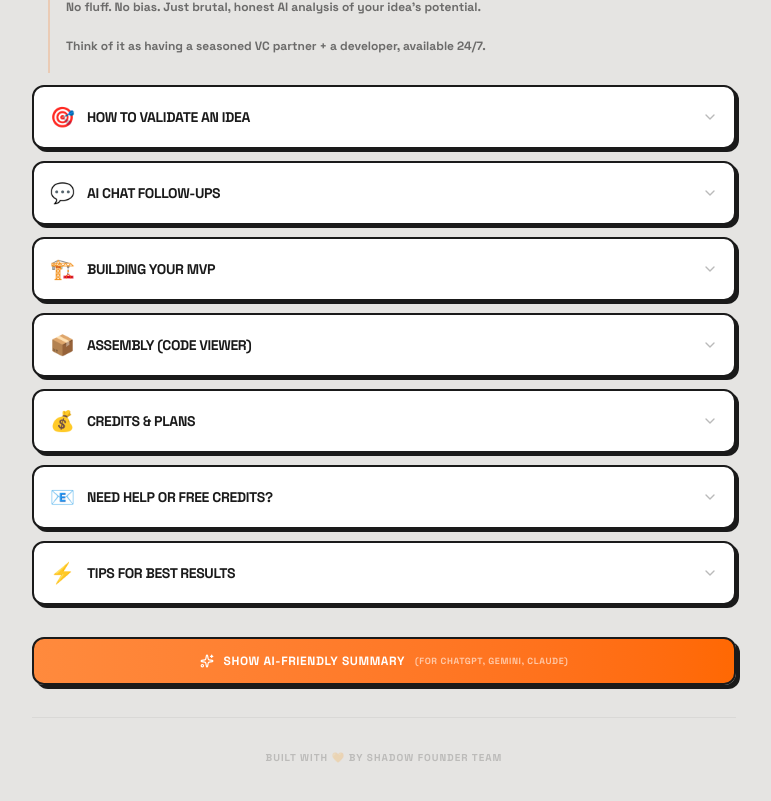
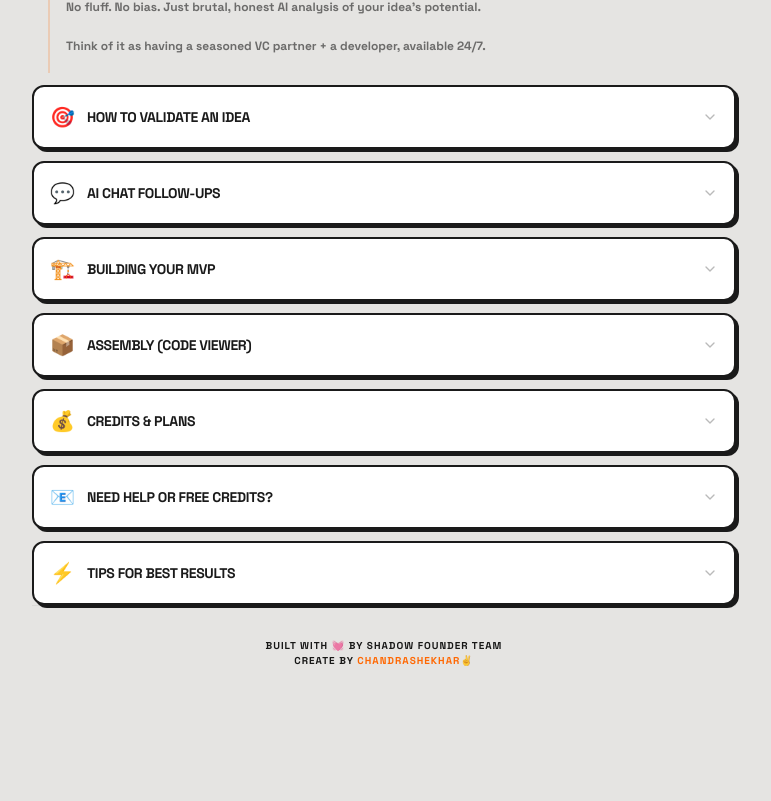
Before and after one commit to StarDust130/Shadow-Founder, a Next.js app: page /help in a window 1280 px wide. Shown: the part 399-1200 px from the top of the page, without its empty margins (256-1027 px from the left). After the commit the page ends 1131 px from the top, so only its background shows below. Built offline with nearby package versions, Linux system fonts and the light colour scheme.

Commit message:
feat: improve code formatting and update footer content in HelpPage

```diff
--- a/app/help/page.tsx
+++ b/app/help/page.tsx
@@ -228,7 +228,9 @@ export default function HelpPage() {
               transition={{ delay: 0.08 + i * 0.04 }}
             >
               <button
-                onClick={() => setExpandedSection(expandedSection === i ? null : i)}
+                onClick={() =>
+                  setExpandedSection(expandedSection === i ? null : i)
+                }
                 className="w-full flex items-center gap-3 p-4 bg-white border-2 border-[#1A1A1A] rounded-xl shadow-[3px_3px_0_#1A1A1A] hover:shadow-[4px_4px_0_#FF6803] transition-all cursor-pointer group text-left"
               >
                 <span className="text-xl">{section.emoji}</span>
@@ -239,7 +241,10 @@ export default function HelpPage() {
                   animate={{ rotate: expandedSection === i ? 180 : 0 }}
                   transition={{ duration: 0.2 }}
                 >
-                  <ChevronDown size={16} className="text-[#1A1A1A]/30 group-hover:text-[#FF6803] transition-colors" />
+                  <ChevronDown
+                    size={16}
+                    className="text-[#1A1A1A]/30 group-hover:text-[#FF6803] transition-colors"
+                  />
                 </motion.div>
               </button>
               <AnimatePresence>
@@ -256,7 +261,10 @@ export default function HelpPage() {
                         <div className="text-xs text-[#1A1A1A]/60 font-bold leading-relaxed whitespace-pre-line">
                           {section.content.split("**").map((part, j) =>
                             j % 2 === 1 ? (
-                              <span key={j} className="text-[#1A1A1A] font-black">
+                              <span
+                                key={j}
+                                className="text-[#1A1A1A] font-black"
+                              >
                                 {part}
                               </span>
                             ) : (
@@ -272,11 +280,16 @@ export default function HelpPage() {
                               key={j}
                               className="flex items-start gap-2.5 text-xs text-[#1A1A1A]/60 font-bold"
                             >
-                              <span className="text-sm shrink-0">{step.emoji}</span>
+                              <span className="text-sm shrink-0">
+                                {step.emoji}
+                              </span>
                               <span className="leading-relaxed">
                                 {step.text.split("**").map((part, k) =>
                                   k % 2 === 1 ? (
-                                    <span key={k} className="text-[#1A1A1A] font-black">
+                                    <span
+                                      key={k}
+                                      className="text-[#1A1A1A] font-black"
+                                    >
                                       {part}
                                     </span>
                                   ) : (
@@ -296,72 +309,22 @@ export default function HelpPage() {
           ))}
         </div>
 
-        {/* AI Summary Button */}
-        <motion.div
-          initial={{ opacity: 0, y: 12 }}
-          animate={{ opacity: 1, y: 0 }}
-          transition={{ delay: 0.5 }}
-          className="mt-8 mb-8"
-        >
-          <motion.button
-            onClick={() => setShowAiSummary(!showAiSummary)}
-            whileHover={{ y: -2 }}
-            whileTap={{ scale: 0.97 }}
-            className="w-full flex items-center justify-center gap-2.5 py-3.5 bg-linear-to-r from-[#FF8A3D] to-[#FF6803] text-white font-black text-xs uppercase tracking-wider rounded-xl border-2 border-[#1A1A1A] shadow-[4px_4px_0_#1A1A1A] hover:shadow-[5px_5px_0_#1A1A1A] transition-shadow cursor-pointer"
-          >
-            <Sparkles size={14} />
-            {showAiSummary ? "Hide" : "Show"} AI-Friendly Summary
-            <span className="text-white/60 text-[9px]">(for ChatGPT, Gemini, Claude)</span>
-          </motion.button>
-
-          <AnimatePresence>
-            {showAiSummary && (
-              <motion.div
-                initial={{ height: 0, opacity: 0 }}
-                animate={{ height: "auto", opacity: 1 }}
-                exit={{ height: 0, opacity: 0 }}
-                transition={{ duration: 0.3 }}
-                className="overflow-hidden"
-              >
-                <div className="mt-3 bg-white border-2 border-[#1A1A1A] rounded-xl shadow-[3px_3px_0_#1A1A1A] p-5 relative">
-                  <div className="flex items-center justify-between mb-3">
-                    <p className="text-[10px] font-black uppercase tracking-[0.15em] text-[#1A1A1A]/25 font-mono flex items-center gap-1.5">
-                      🤖 AI Context Summary
-                    </p>
-                    <motion.button
-                      onClick={handleCopySummary}
-                      whileTap={{ scale: 0.9 }}
-                      className="flex items-center gap-1 text-[9px] font-bold uppercase tracking-wider text-[#1A1A1A]/30 hover:text-[#FF6803] transition-colors cursor-pointer"
-                    >
-                      {copied ? <Check size={10} className="text-emerald-500" /> : <Copy size={10} />}
-                      {copied ? "Copied!" : "Copy"}
-                    </motion.button>
-                  </div>
-                  <div className="text-xs text-[#1A1A1A]/60 font-bold leading-relaxed whitespace-pre-line">
-                    {AI_SUMMARY.split("**").map((part, i) =>
-                      i % 2 === 1 ? (
-                        <span key={i} className="text-[#1A1A1A] font-black">
-                          {part}
-                        </span>
-                      ) : (
-                        <span key={i}>{part}</span>
-                      ),
-                    )}
-                  </div>
-                  <div className="mt-4 flex items-center gap-2 text-[9px] text-[#1A1A1A]/20 font-bold">
-                    <ExternalLink size={9} />
-                    Copy this and paste it into ChatGPT, Gemini, or Claude to give them context about Shadow Founder
-                  </div>
-                </div>
-              </motion.div>
-            )}
-          </AnimatePresence>
-        </motion.div>
-
         {/* Footer */}
         <div className="text-center py-8 border-t border-[#1A1A1A]/6">
-          <p className="text-[10px] font-bold text-[#1A1A1A]/20 uppercase tracking-widest">
-            Built with 🧡 by Shadow Founder Team
+          <p className="text-[10px] font-bold text-[#000000]/90 uppercase tracking-widest">
+            Built with <span className="animate-pulse">💓</span> by Shadow
+            Founder Team
+          </p>
+          <p className="text-[10px] font-bold text-[#000000]/90 uppercase tracking-widest">
+            Create by <Link href={"https://csyadav.vercel.app/"}
+            target="_blank"
+            rel="noopener noreferrer"
+
+
+            className="text-[#FF6803] hover:underline">
+              ChandraShekhar
+            </Link>
+            ✌️
           </p>
         </div>
       </div>
```
